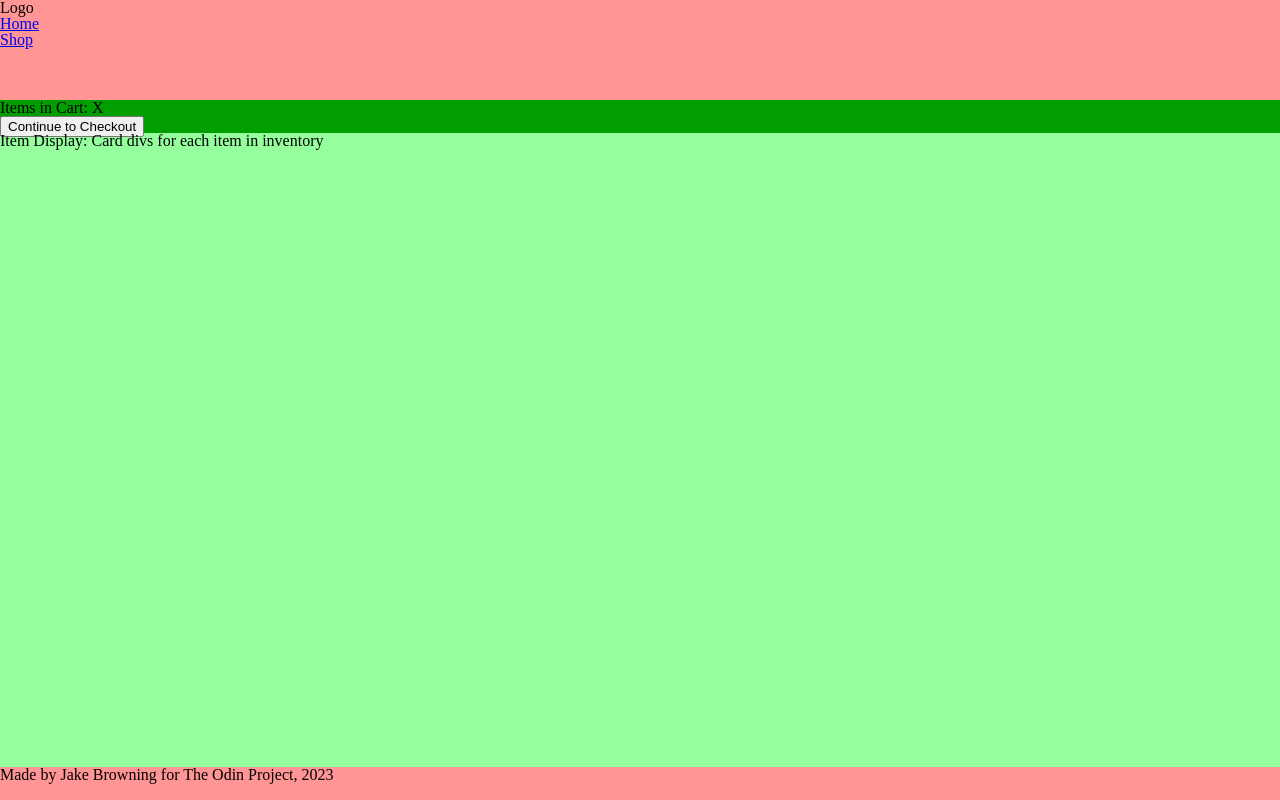
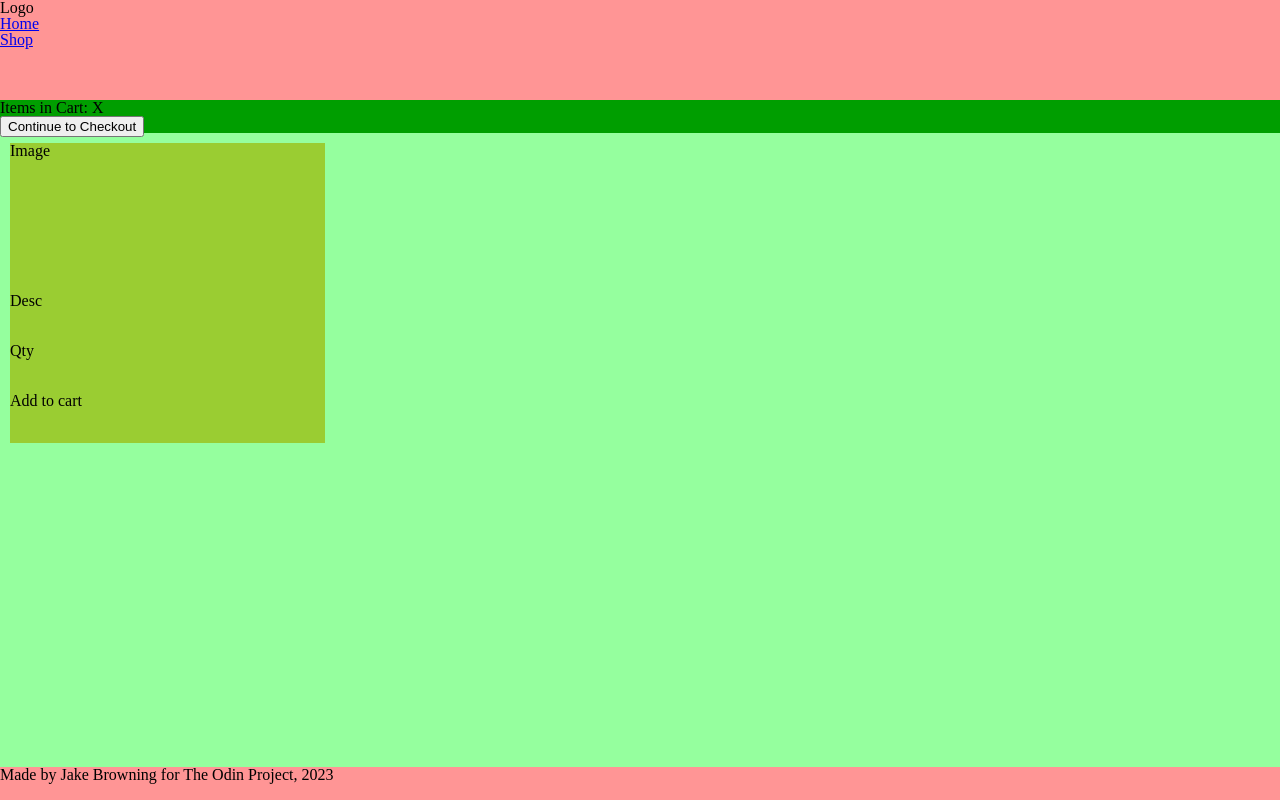
Before and after one commit to JakeBrowning90/shopping-cart, a React (Create React App) app in the folder shopping-cart/: page /shop in a window 1280 px wide. Built offline with nearby package versions, Linux system fonts and the light colour scheme.

Commit message:
Create placeholder ItemCard component

```diff
--- /dev/null
+++ b/shopping-cart/src/components/ItemCard.js
@@ -0,0 +1,12 @@
+function ItemCard() {
+    return (
+      <div className="ItemCard">
+        <div>Image</div>
+        <div>Desc</div>
+        <div>Qty</div>
+        <div>Add to cart</div>
+      </div>
+    );
+  }
+
+  export default ItemCard;
--- a/shopping-cart/src/components/Shop.js
+++ b/shopping-cart/src/components/Shop.js
@@ -1,3 +1,5 @@
+import ItemCard from "./ItemCard";
+
 function Shop() {
   return (
     <div id="Shop">
@@ -5,7 +7,9 @@ function Shop() {
         <div>Items in Cart: X</div>
         <button>Continue to Checkout</button>
       </div>
-      <div id="itemDisplayDiv">Item Display: Card divs for each item in inventory</div>
+      <div id="itemDisplayDiv">
+        <ItemCard />
+      </div>
     </div>
   );
 }
--- a/shopping-cart/src/styles/style.css
+++ b/shopping-cart/src/styles/style.css
@@ -32,3 +32,15 @@
     background-color: rgb(0, 158, 0);
     height: 5%
 }
+
+#itemDisplayDiv {
+    padding: 10px;
+}
+
+.ItemCard {
+    background-color: yellowgreen;
+    height: 300px;
+    width: 25%;
+    display: grid;
+    grid-template-rows: 3fr repeat(3, 1fr);
+}
```
